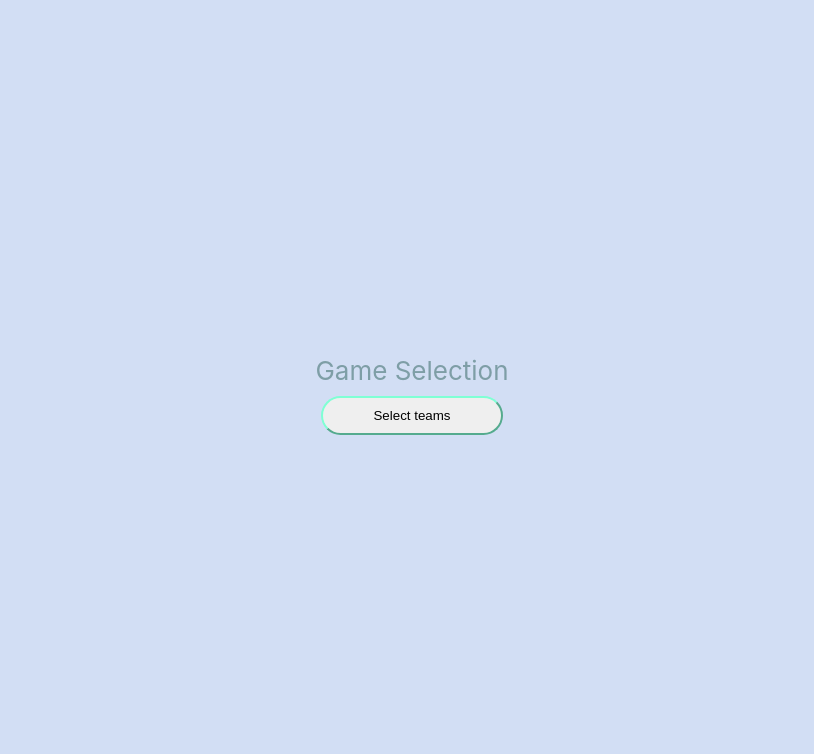
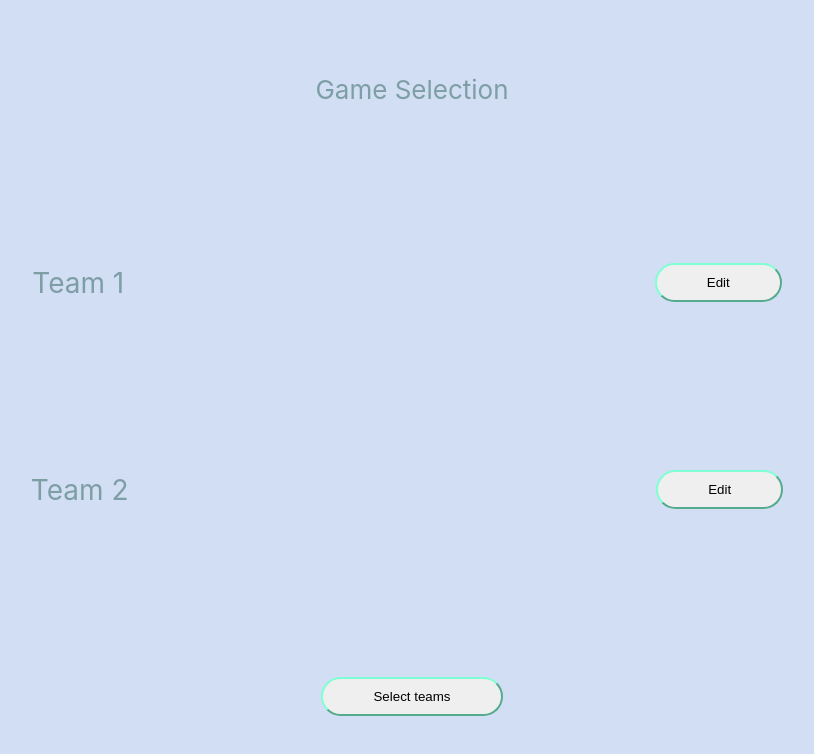
Before and after one commit to rughvi/indoorcricket, a React (Create React App) app: page /gameSelection in a window 1280 px wide. Shown: the top 754 px of the page, without its empty margins (228-1042 px from the left). Built offline with nearby package versions, Linux system fonts and the light colour scheme; no server answers; the database is empty.

Commit message:
Redux reducer for players / teams

```diff
--- a/package.json
+++ b/package.json
@@ -3,6 +3,7 @@
   "version": "0.1.0",
   "private": true,
   "dependencies": {
+    "@reduxjs/toolkit": "^2.11.2",
     "@testing-library/dom": "^10.4.1",
     "@testing-library/jest-dom": "^6.9.1",
     "@testing-library/react": "^16.3.2",
@@ -15,6 +16,7 @@
     "react": "^19.2.4",
     "react-dom": "^19.2.4",
     "react-firebase-hooks": "^5.1.1",
+    "react-redux": "^9.2.0",
     "react-router-dom": "^7.13.0",
     "react-scripts": "5.0.1",
     "typescript": "^4.9.5",
--- a/src/App.tsx
+++ b/src/App.tsx
@@ -5,6 +5,7 @@ import './App.css';
 import Main from './Main';
 import GameSelection from './Game/GameSelection';
 import TeamsSelection from './Game/TeamsSelection';
+import TeamSelection from './Game/TeamSelection';
 
 function App() {
   return (
@@ -13,6 +14,7 @@ function App() {
         <Route path="/" Component={Main}></Route>
         <Route path="/gameSelection" Component={GameSelection}></Route>
         <Route path="/teamsSelection" Component={TeamsSelection}></Route>
+        <Route path="/teamSelection" Component={TeamSelection}></Route>
       </Routes>
     </BrowserRouter>
   );
--- /dev/null
+++ b/src/Form.css
@@ -0,0 +1,10 @@
+.Form {
+  background-color: #d2def4;
+  min-height: 100vh;
+  display: flex;
+  flex-direction: column;
+  align-items: center;
+  justify-content: space-around;
+  font-size: calc(10px + 2vmin);
+  color: #7e9ea6;
+}
--- /dev/null
+++ b/src/Game/GameCard.css
@@ -0,0 +1,28 @@
+.GameCard {
+  background-color: #d2def4;
+  /* min-height: 100vh; */
+  display: flex;
+  flex-direction: column;
+  align-items: center;
+  justify-content: space-around;
+  font-size: calc(10px + 2vmin);
+  color: #7e9ea6;
+  width: 100%;
+}
+
+.GameCard-header {
+  display: flex;
+  flex-direction: row;
+  align-items: center;
+  font-size: calc(12px + 2vmin);
+  width: 100%;
+  justify-content: space-around;
+}
+
+.GameCard-body {
+
+}
+
+.GameCard-footer {
+
+}
--- a/src/Game/GameSelection.tsx
+++ b/src/Game/GameSelection.tsx
@@ -1,14 +1,44 @@
-import React from "react";
+import React, { useEffect } from "react";
 import { useNavigate } from "react-router-dom";
+import '../Form.css';
+import './GameCard.css';
+import '../CSS/Button.css';
+import { getPlayers } from "../Services/PlayerService";
+import { Player } from "../Models/Player";
+import { useDispatch } from "react-redux";
+import { assignAllPlayers } from "../store/slices/playerSlice";
 
 const GameSelection = () => {
     const navigate = useNavigate();
+    const dispatch = useDispatch();
+
+    useEffect(() => {
+        const getPlayersData = async () => {
+            const players: Player[] = await getPlayers();
+
+            dispatch(assignAllPlayers(players));
+        };
+
+        getPlayersData();
+    }, []);
+
     return (
-        <div className="App">
-            <header className="App-header">
-                Game Selection
-                <button className="Button" onClick={() => {navigate('/teamsSelection')}}> Select teams </button>
-            </header>
+        <div className="Form">
+            Game Selection
+            <div className="GameCard">
+                <div className="GameCard-header">
+                    <div >Team 1</div>
+                    <button className="Button" onClick={() => {navigate('/teamSelection')}}>Edit</button>
+                </div>
+            </div>
+            <div className="GameCard">
+                <div className="GameCard-header">
+                    <div >Team 2</div>
+                    <button className="Button">Edit</button>
+                </div>
+            </div>
+            <button className="Button" onClick={() => {navigate('/teamsSelection')}}> Select teams </button>
+
         </div>
     )
 };
--- /dev/null
+++ b/src/Game/TeamSelection.tsx
@@ -0,0 +1,37 @@
+import React, { useState } from "react";
+import '../CSS/UL.css';
+import '../CSS/Button.css';
+import { Player, UIPlayer } from "../Models/Player";
+import { useSelector } from "react-redux";
+import { IRootState } from "../store/store";
+
+const TeamSelection= () => {
+    const teamPlayers = useSelector<IRootState, Player[]>(state => state.player.allPlayers);
+    const [selectablePlayers, setSelectablePlayers] = useState<UIPlayer[]>(teamPlayers.map(tp => ({ name: tp.name, selected: false })));
+
+    const selectPlayer = (player: UIPlayer, index: number) => {
+        let players: UIPlayer[] = selectablePlayers.map((p, i) => ({name: p.name, selected: p.selected}));
+        let indexedPlayer = players[index];
+        indexedPlayer.selected = (indexedPlayer.selected? false: true);
+
+        setSelectablePlayers(players);
+    };
+
+    return (
+        <div className="App">
+            <header className="App-header">
+                <p>Select players for Team 1</p>
+                <ul>
+                    {selectablePlayers.map((player, index) => (
+                        <li key={index}>
+                            <button className={player.selected === true? 'ButtonSelected' : 'Button'} onClick={() => { selectPlayer(player, index) }}> {player.name} </button>
+                        </li>
+                    ))}
+                </ul>
+                <button className="Button">Ok</button>
+            </header>
+        </div>
+    );
+};
+
+export default TeamSelection;
--- a/src/index.tsx
+++ b/src/index.tsx
@@ -3,13 +3,17 @@ import ReactDOM from 'react-dom/client';
 import './index.css';
 import App from './App';
 import reportWebVitals from './reportWebVitals';
+import { Provider } from 'react-redux'
+import store from './store/store';
 
 const root = ReactDOM.createRoot(
   document.getElementById('root') as HTMLElement
 );
 root.render(
   <React.StrictMode>
-    <App />
+    <Provider store={store}>
+      <App />
+    </Provider>
   </React.StrictMode>
 );
 
--- /dev/null
+++ b/src/store/slices/playerSlice.ts
@@ -0,0 +1,38 @@
+import { createSlice } from '@reduxjs/toolkit';
+import { Player } from '../../Models/Player';
+
+export interface PlayerSliceState {
+    allPlayers: Player[],
+    team1Players: Player[],
+    team2Players: Player[]
+};
+
+const playerSliceInitialState: PlayerSliceState = {
+    allPlayers: [],
+    team1Players: [],
+    team2Players: []
+};
+
+export const playerSlice = createSlice({
+    name: 'player',
+    initialState: playerSliceInitialState,
+    reducers: {
+        assignAllPlayers: (state, action) => {
+            state.allPlayers = action.payload;
+        },
+        assignPlayersToTeams: (state, action) => {
+            if(action.payload.team === "team1") {
+                state.team1Players = Object.assign([], action.payload.players);
+            } else if (action.payload.team === "team2") {
+                state.team2Players = Object.assign([], action.payload.players);
+            }
+        },
+        clearTeamPlayers: (state) => {
+            state.team1Players = []
+            state.team2Players = []
+        }
+    }
+});
+
+export const { assignAllPlayers, assignPlayersToTeams, clearTeamPlayers } = playerSlice.actions;
+export default playerSlice.reducer;
--- /dev/null
+++ b/src/store/store.ts
@@ -0,0 +1,13 @@
+import { configureStore } from '@reduxjs/toolkit'
+
+import playerReducer from './slices/playerSlice';
+
+const store = configureStore({
+  reducer: {
+    player: playerReducer
+  },
+});
+
+export default store;
+
+export type IRootState = ReturnType<typeof store.getState>
```
Also changed, not shown: 1 other file (tests, documents, lock files or other folders).
